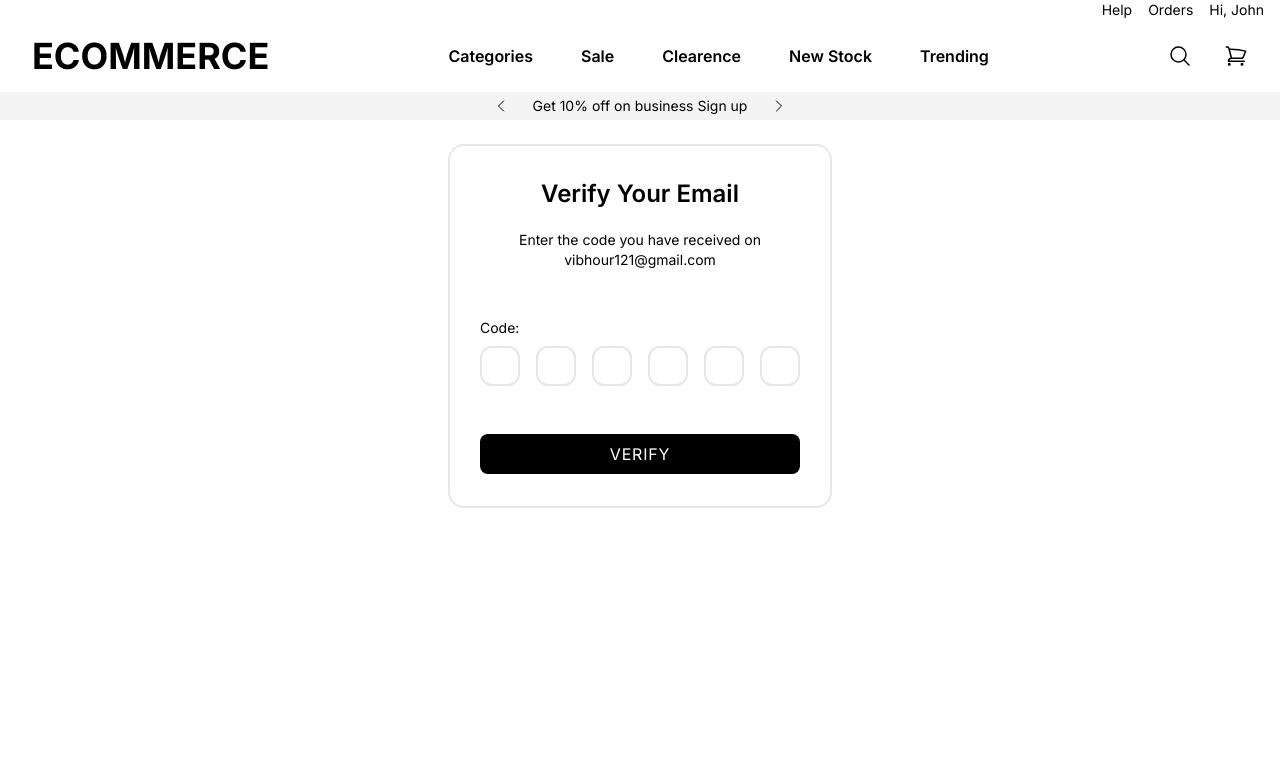
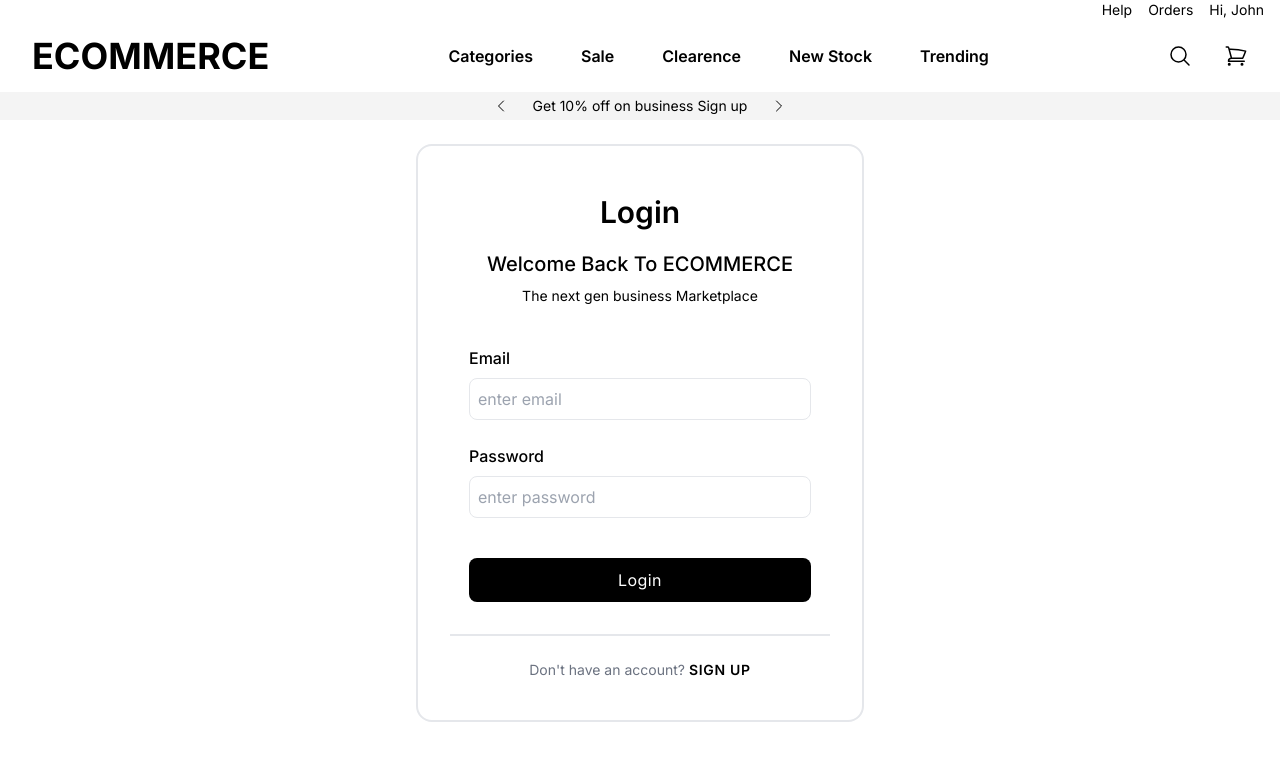
Before and after one commit to VibhourSharma/ecommerce-interests, a React (Vite) app: page / in a window 1280 px wide. Shown: the top 760 px of the page. Built offline with nearby package versions, Linux system fonts and the light colour scheme.

Commit message:
🚀Feat: Added router

```diff
--- a/src/App.jsx
+++ b/src/App.jsx
@@ -1,3 +1,5 @@
+import React from "react";
+import { BrowserRouter, Routes, Route } from "react-router-dom";
 import "./App.css";
 import InfoNav from "./components/InfoNav";
 import Interests from "./components/Interests";
@@ -9,15 +11,17 @@ import VerifyOtp from "./components/VerifyOtp";
 
 function App() {
   return (
-    <>
+    <BrowserRouter>
       <MiniNav />
       <Navbar />
       <InfoNav />
-      {/* <Login />
-      <SignUp /> */}
-      {/* <Interests /> */}
-      <VerifyOtp />
-    </>
+      <Routes>
+        <Route path="/" element={<Login />} />
+        <Route path="/signup" element={<SignUp />} />
+        <Route path="/interests" element={<Interests />} />
+        <Route path="/verify-otp" element={<VerifyOtp />} />
+      </Routes>
+    </BrowserRouter>
   );
 }
 
```
